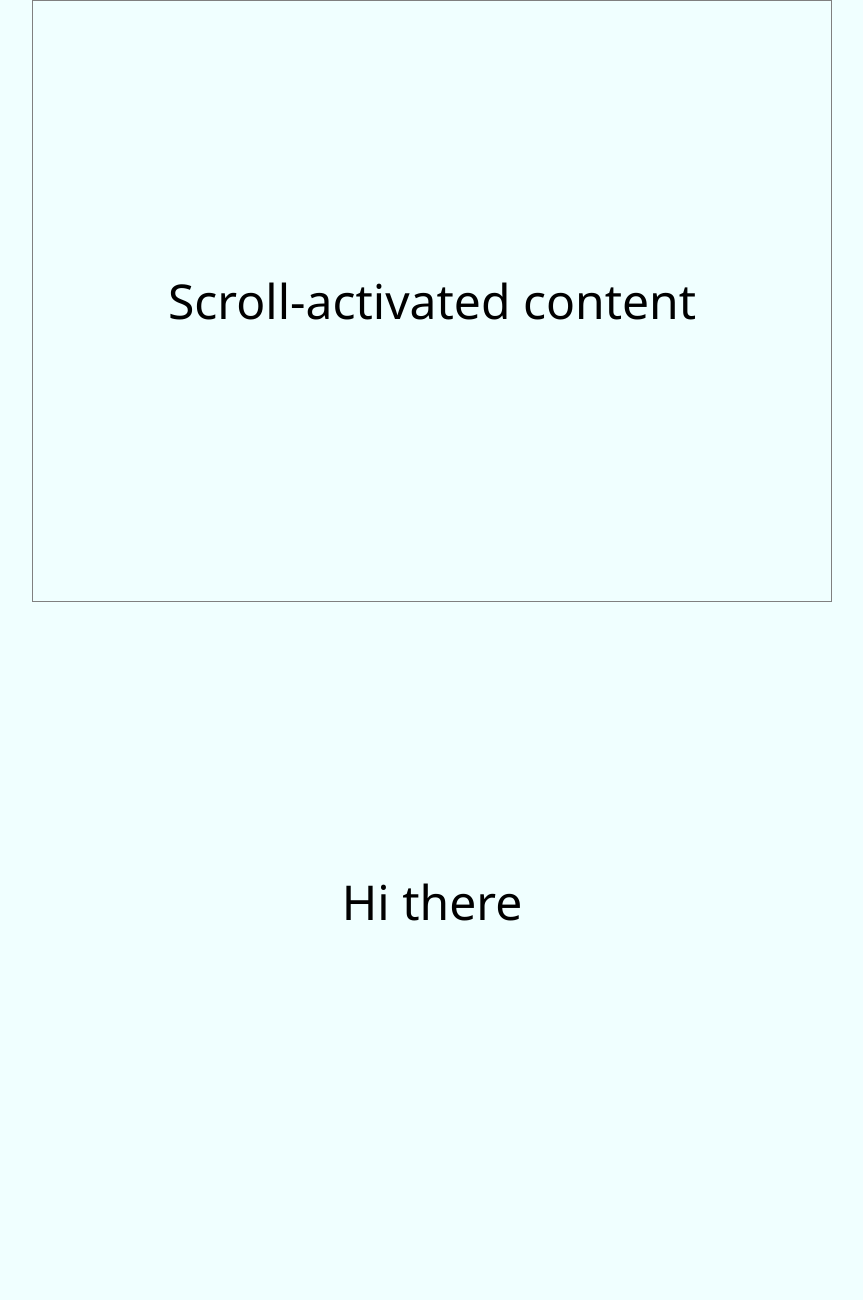
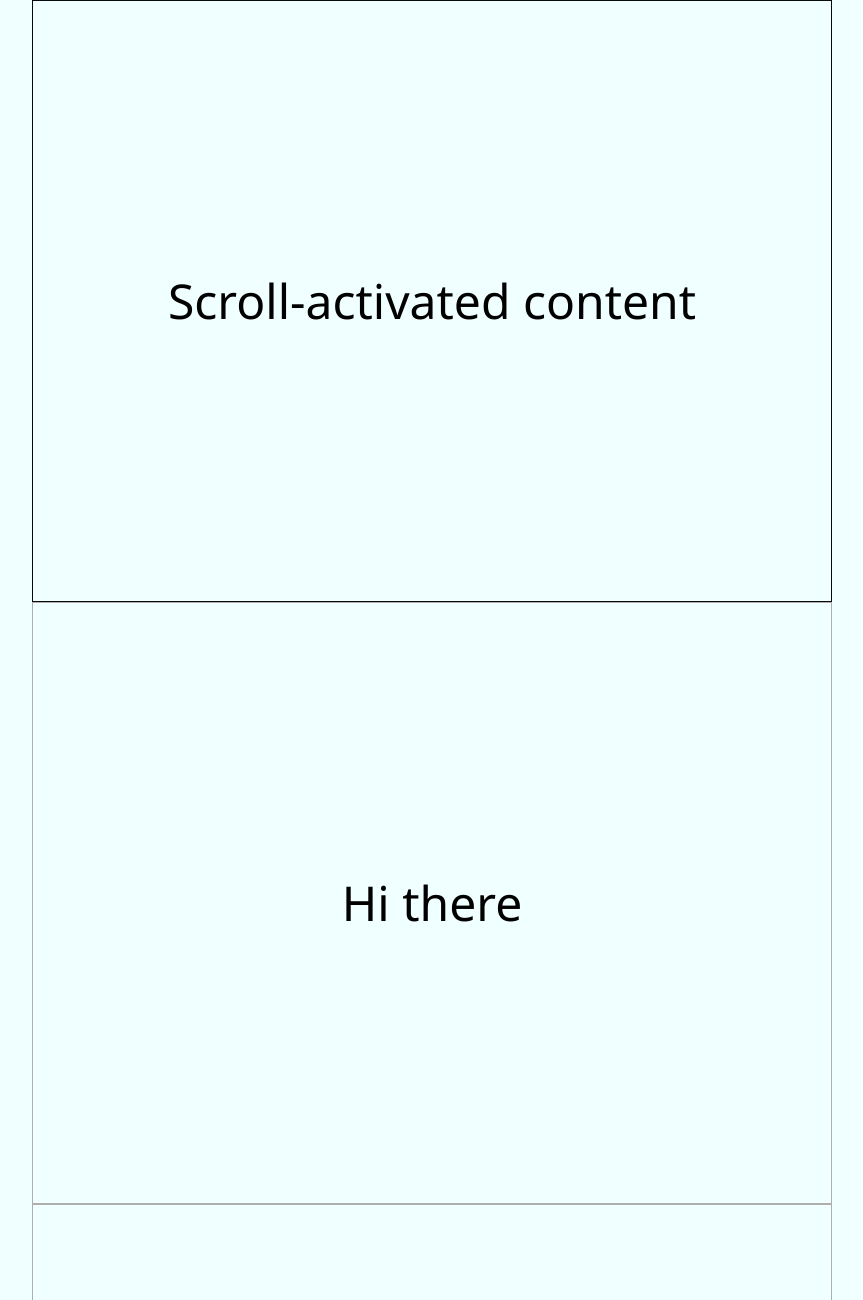
Before and after one commit to Chloe1706/simple-js-scroll-stub, a plain HTML site: page index.html in a window 1280 px wide. Shown: the top 1300 px of the page, without its empty margins (208-1071 px from the left). Drawn offline with Linux system fonts and the light colour scheme.

Commit message:
Update scroll.css

```diff
--- a/css/scroll.css
+++ b/css/scroll.css
@@ -14,7 +14,7 @@ h1{
 header{
     height:600px;
     line-height: 600px;
-    border: gray 1px solid;
+    border: rgb(9, 9, 9) 1px solid;
 }
 #container{
     width:800px;
@@ -24,4 +24,5 @@ header{
 .scroll-element{
     height:600px;
     line-height:600px;
+    border: rgb(174, 174, 174) 1px solid;
 }
```
